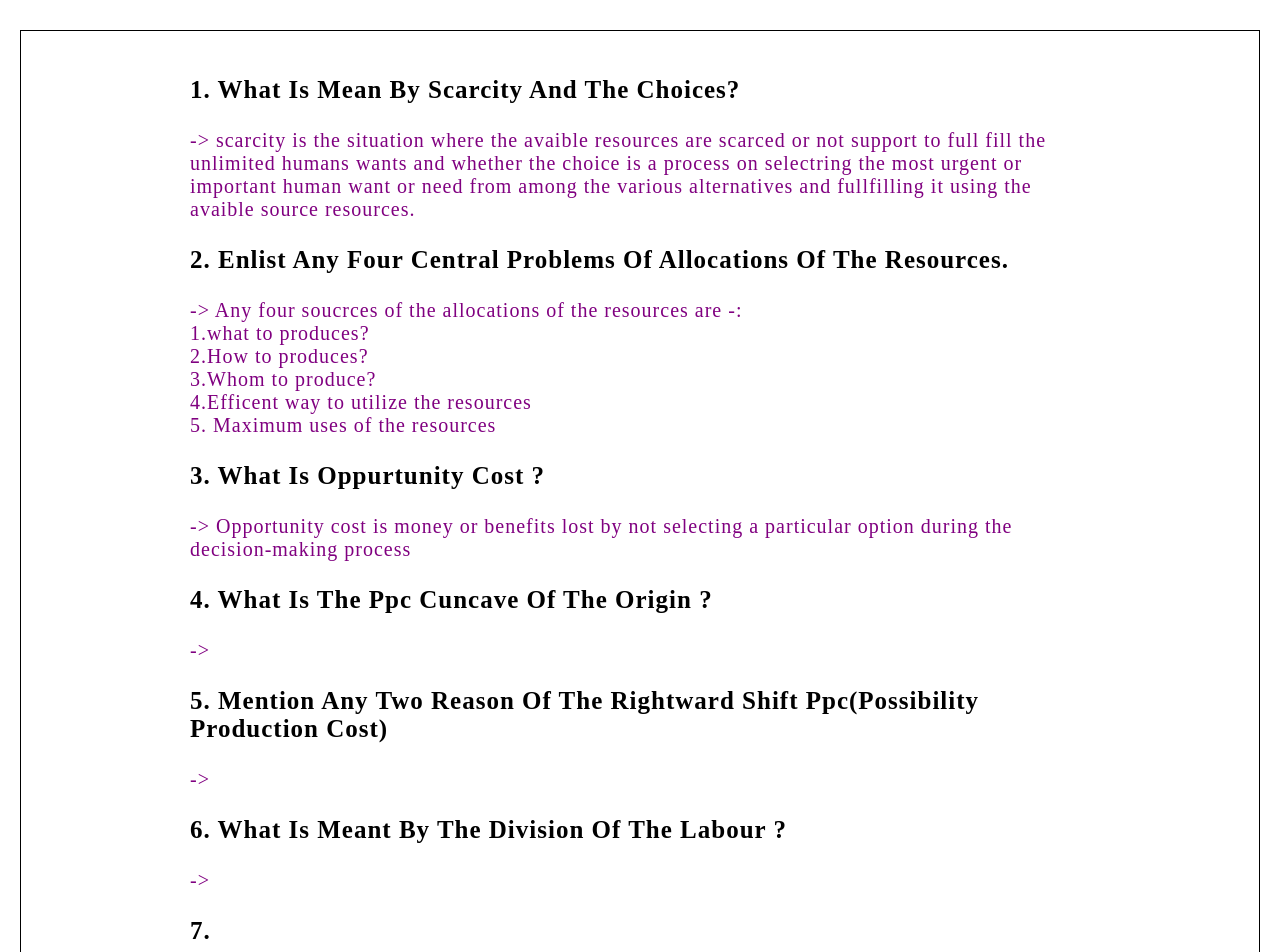
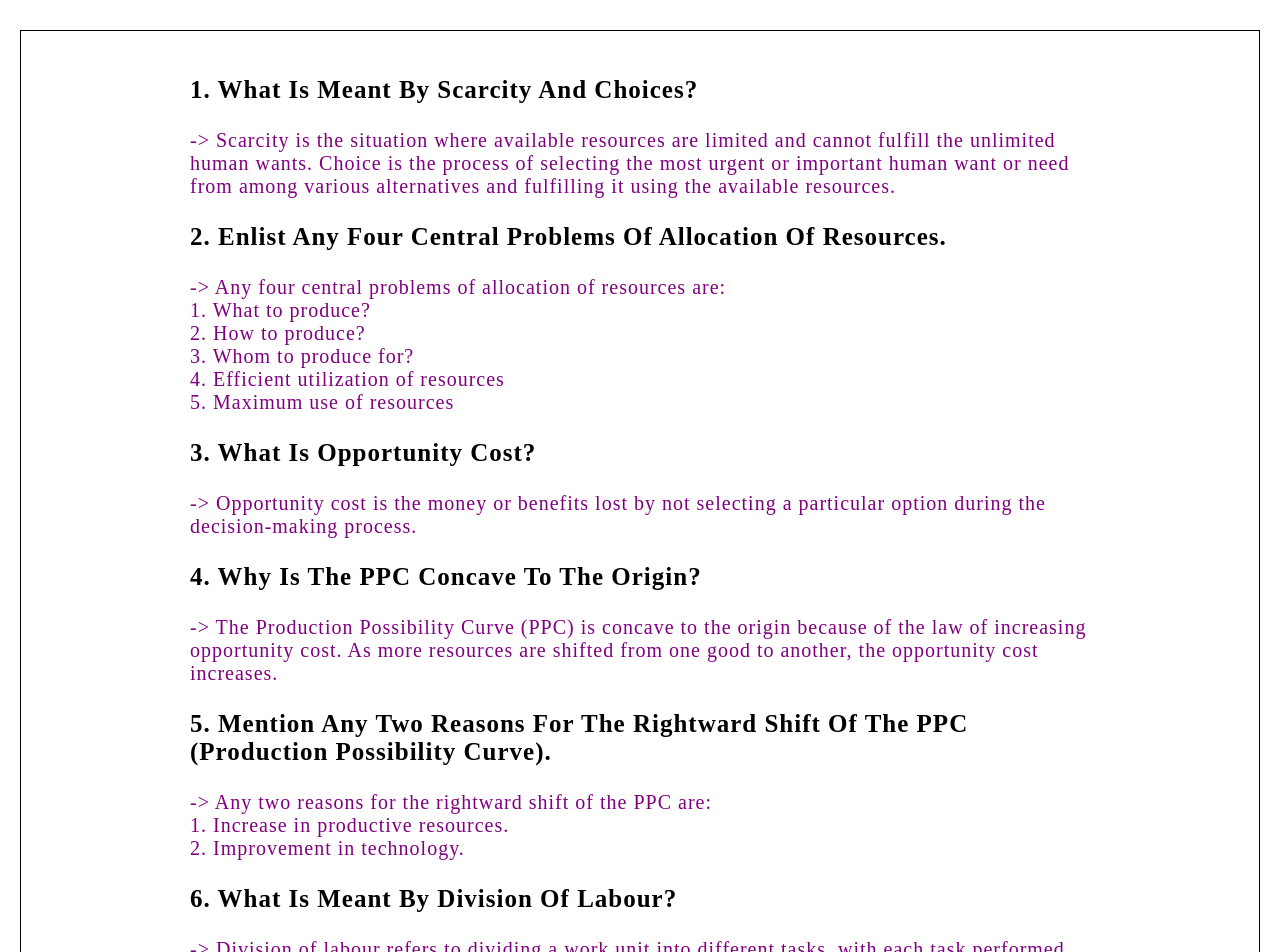
Before and after one commit to Bheem-Works/Articles, a React (Vite) app: page / in a window 1280 px wide. Shown: the top 952 px of the page. Built offline with nearby package versions, Linux system fonts and the light colour scheme.

Commit message:
push answers and the grammar errors

```diff
--- a/src/hw/chapOneEco.jsx
+++ b/src/hw/chapOneEco.jsx
@@ -3,40 +3,41 @@ function EconomicsChapOne() {
 
   const qaList = [
     {
-      question: "what is mean by scarcity and the choices?",
-      answer: `scarcity is the situation where the avaible resources are scarced or not support to full fill
-      the unlimited humans wants and whether the choice is a process on selectring the most urgent or important
-      human want or need from among the various alternatives and fullfilling it using the
-      avaible source resources.`
+      question: "What is meant by scarcity and choices?",
+      answer: `Scarcity is the situation where available resources are limited and cannot fulfill the unlimited human wants. Choice is the process of selecting the most urgent or important human want or need from among various alternatives and fulfilling it using the available resources.`
     },
     {
-      question: "Enlist any four central problems of allocations of the resources.",
-      answer: `Any four soucrces of the allocations of the resources are -:
-      <br>
-      1.what to produces? <br>
-      2.How to produces? <br>
-      3.Whom to produce? <br>
-      4.Efficent way to utilize the resources <br>
-      5. Maximum uses of the resources <br>
+      question: "Enlist any four central problems of allocation of resources.",
+      answer: `Any four central problems of allocation of resources are:<br>
+      1. What to produce?<br>
+      2. How to produce?<br>
+      3. Whom to produce for?<br>
+      4. Efficient utilization of resources<br>
+      5. Maximum use of resources<br>
       `
     },
     {
-      question:"What is oppurtunity cost ? ",
-      answer:`Opportunity cost is money or benefits lost by not selecting a particular option during the decision-making process`
+      question: "What is opportunity cost?",
+      answer: `Opportunity cost is the money or benefits lost by not selecting a particular option during the decision-making process.`
     },
     {
-      question:"What is the ppc cuncave of the origin ? ",
-      answer:``
+      question: "Why is the PPC concave to the origin?",
+      answer: `The Production Possibility Curve (PPC) is concave to the origin because of the law of increasing opportunity cost. As more resources are shifted from one good to another, the opportunity cost increases.`
     },
     {
-      question:"Mention any two reason of the rightward shift ppc(possibility production cost)",
-      answer:``
-    },{
-      question:"What is meant by the division of the labour ? ",
-      answer:``
-    },{
-      quesiton:"what is the capitilist economy ? ",
-      answer:``
+      question: "Mention any two reasons for the rightward shift of the PPC (Production Possibility Curve).",
+      answer: `Any two reasons for the rightward shift of the PPC are:<br />
+      1. Increase in productive resources.<br />
+      2. Improvement in technology.<br />
+      `
+    },
+    {
+      question: "What is meant by division of labour?",
+      answer: `Division of labour refers to dividing a work unit into different tasks, with each task performed by different workers specialized in it.`
+    },
+    {
+      question: "What is a capitalist economy?",
+      answer: `It is an economic system where there is private ownership, and all economic decisions are made by the price mechanism based on market demand and supply. This is known as a capitalist economy.`
     }
   ];
 
@@ -54,7 +55,7 @@ function EconomicsChapOne() {
           />
         </div>
       ))}
-      <p>Thanks for writting. You helped me alot! Nima🙉💘</p>
+      <p>Thanks for writing. You helped me a lot! Nima🙉💘</p>
     </div>
   );
 }
```
